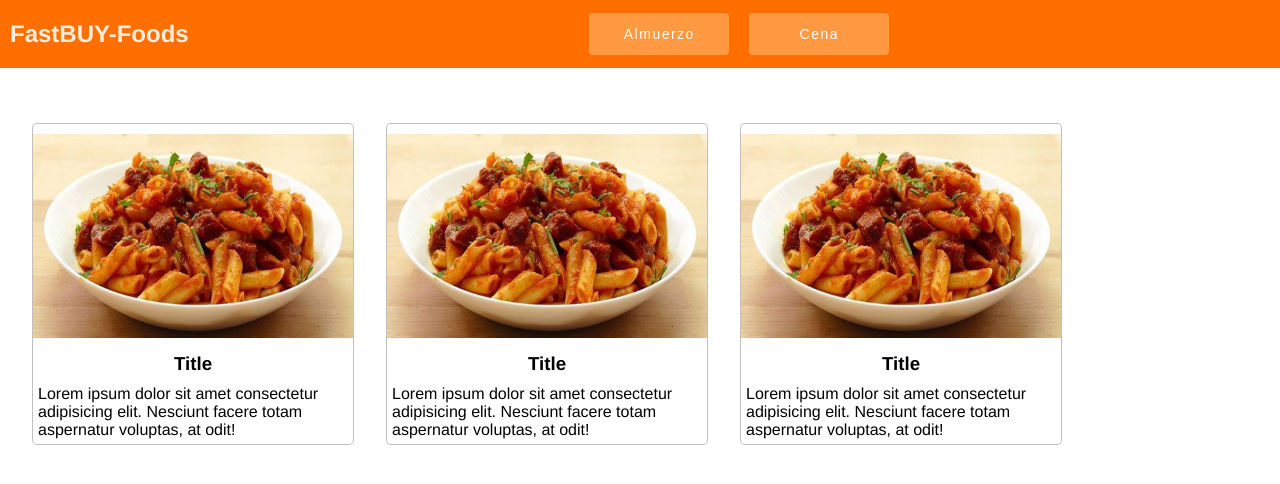
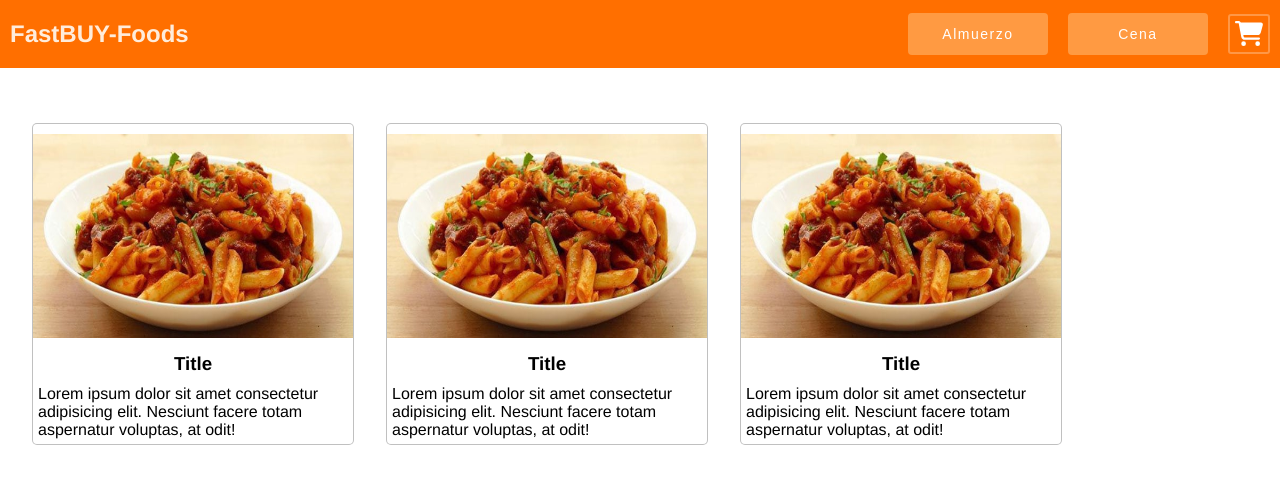
Before and after one commit to KurtCodex/FoodBuyFastApp-Vidales, a React (Create React App) app: page / in a window 1280 px wide. Shown: the top 484 px of the page. Built offline with nearby package versions, Linux system fonts and the light colour scheme.

Commit message:
commit 0.5

```diff
--- a/src/components/Navbar.jsx
+++ b/src/components/Navbar.jsx
@@ -1,4 +1,7 @@
 import '../styles/Navbar.css'
+import { FontAwesomeIcon } from '@fortawesome/react-fontawesome';
+import { faCartShopping } from '@fortawesome/free-solid-svg-icons';
+
 
 const Navbar = () => {
     return (
@@ -7,13 +10,11 @@ const Navbar = () => {
                 <h2>FastBUY-Foods</h2>
             </div>
             <div className="navbar-btns">
-
                 <button className="navbar-btn">Almuerzo</button>
                 <button className="navbar-btn">Cena</button>
-
-            </div>
-            <div className='navbar-car'>
-
+                <div className='navbar-cart'>
+                    <FontAwesomeIcon className='cart' icon={faCartShopping} />
+                </div>
             </div>
         </div>
     );
--- a/src/styles/Navbar.css
+++ b/src/styles/Navbar.css
@@ -18,6 +18,11 @@
     height: 3em;
 }
 
+.navbar-btns {
+    display: flex;
+    align-items: center;
+    justify-content: center;
+}
 
 
 .navbar-btns button {
@@ -40,7 +45,19 @@
 
 .navbar-cart {
     color: rgb(255, 255, 255);
-    background-color: rgb(0, 0, 0);
-    width: 2em;
-    height: 2em;
+    margin: 10px;
+    padding: 5px;
+    border: 2px solid rgba(255, 255, 255, 0.276);
+    border-radius: 3px;
+    cursor: pointer;
 }
+
+.navbar-cart:hover {
+    padding: 7px;
+    background-color: rgb(255, 154, 66);
+    border: none;
+}
+
+.cart {
+    font-size: 25px;
+}
```
